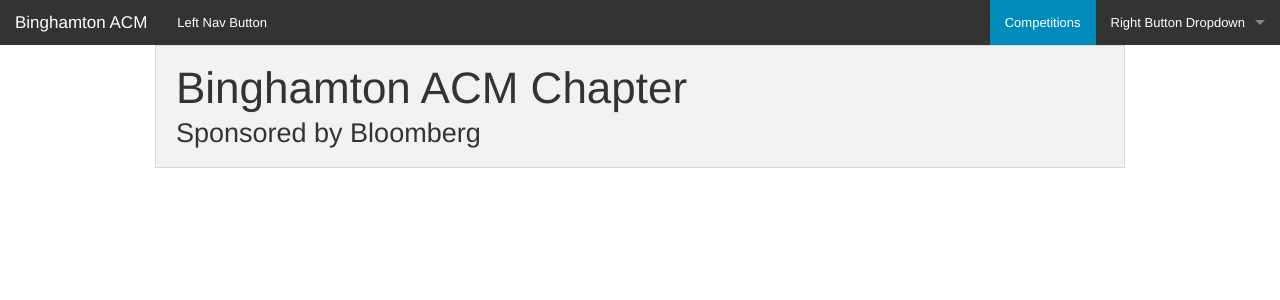
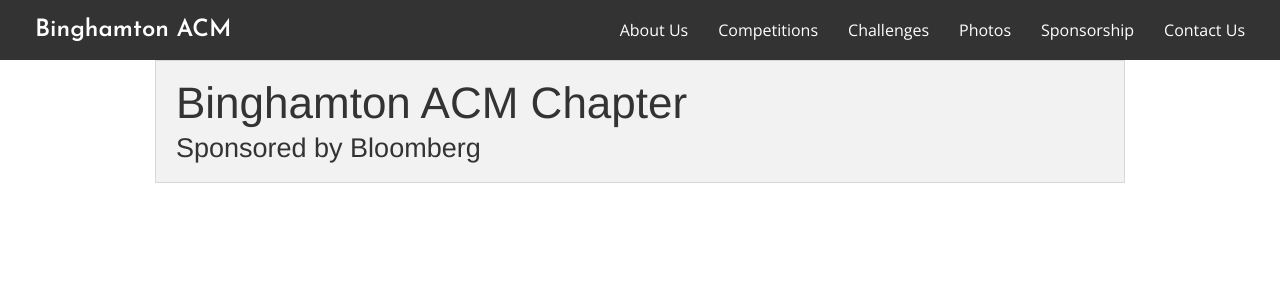
Before and after one commit to BinghamtonACM/old-web, a Jekyll site: the page built from index.html, in a window 1280 px wide. Shown: the top 300 px of the page. Built offline with Jekyll 4.4.1, drawn with Linux system fonts in a browser that asks for light colours.

Commit message:
Update nav bar styles; fix issues with loading jQuery and Foundation js

```diff
--- a/_includes/nav.html
+++ b/_includes/nav.html
@@ -1,4 +1,4 @@
-<nav class="top-bar" data-topbar role="navigation">
+<nav id="main-nav" class="top-bar" data-topbar role="navigation">
   <ul class="title-area">
     <li class="name">
       <h1><a href="#">{{ site.title }}</a></h1>
@@ -10,19 +10,12 @@
   <section class="top-bar-section">
     <!-- Right Nav Section -->
     <ul class="right">
-      <li class="active"><a href="#">Competitions</a></li>
-      <li class="has-dropdown">
-        <a href="#">Right Button Dropdown</a>
-        <ul class="dropdown">
-          <li><a href="#">First link in dropdown</a></li>
-          <li class="active"><a href="#">Active link in dropdown</a></li>
-        </ul>
-      </li>
-    </ul>
-
-    <!-- Left Nav Section -->
-    <ul class="left">
-      <li><a href="#">Left Nav Button</a></li>
+      <li><a href="#">About Us</a></li>
+      <li><a href="#">Competitions</a></li>
+      <li><a href="#">Challenges</a></li>
+      <li><a href="#">Photos</a></li>
+      <li><a href="#">Sponsorship</a></li>
+      <li><a href="#">Contact Us</a></li>
     </ul>
   </section>
 </nav>
--- a/_layouts/default.html
+++ b/_layouts/default.html
@@ -6,7 +6,9 @@
     <title>{{ page.title }} | {{ site.title }}</title>
     <link rel="stylesheet" href="css/foundation.min.css">
     <link rel="stylesheet" href="css/style.css">
+    <link rel="stylesheet" href="http://fonts.googleapis.com/css?family=Josefin+Sans:400,600|Open+Sans" type="text/css">
     <script src="js/vendor/modernizr.js"></script>
+    <link rel="icon" href="favicon.png">
 </head>
 <body>
 
@@ -22,8 +24,8 @@
         </div>
     </div>
 
+    <script src="js/vendor/jquery.js"></script>
     <script src="js/foundation.min.js"></script>
-    <script src="js/vendor/jquery.js"></script>
     <script>
         $(document).foundation();
     </script>
--- a/css/style.css
+++ b/css/style.css
@@ -16,3 +16,34 @@ html, body
 {
     width: 100%;
 }
+
+/* Custom Styles */
+
+/* ---------------
+	Navigation
+------------------*/
+
+nav#main-nav {
+	height: 60px;
+	padding: 0 20px;
+}
+
+nav#main-nav ul.title-area li.name h1,
+nav#main-nav ul.right li a {
+	line-height: 60px;
+}
+
+nav#main-nav ul.title-area li.name h1 a{
+	font-size: 24px;
+    font-family: 'Josefin Sans';
+    font-weight: 600;
+}
+
+nav#main-nav ul.right li a {
+	font-size: 16px;
+    font-family: 'Open Sans';
+}
+
+nav#main-nav ul.right li a:hover {
+    background-color: #0090C1;
+}
```
Also changed, not shown: favicon.png (added).
